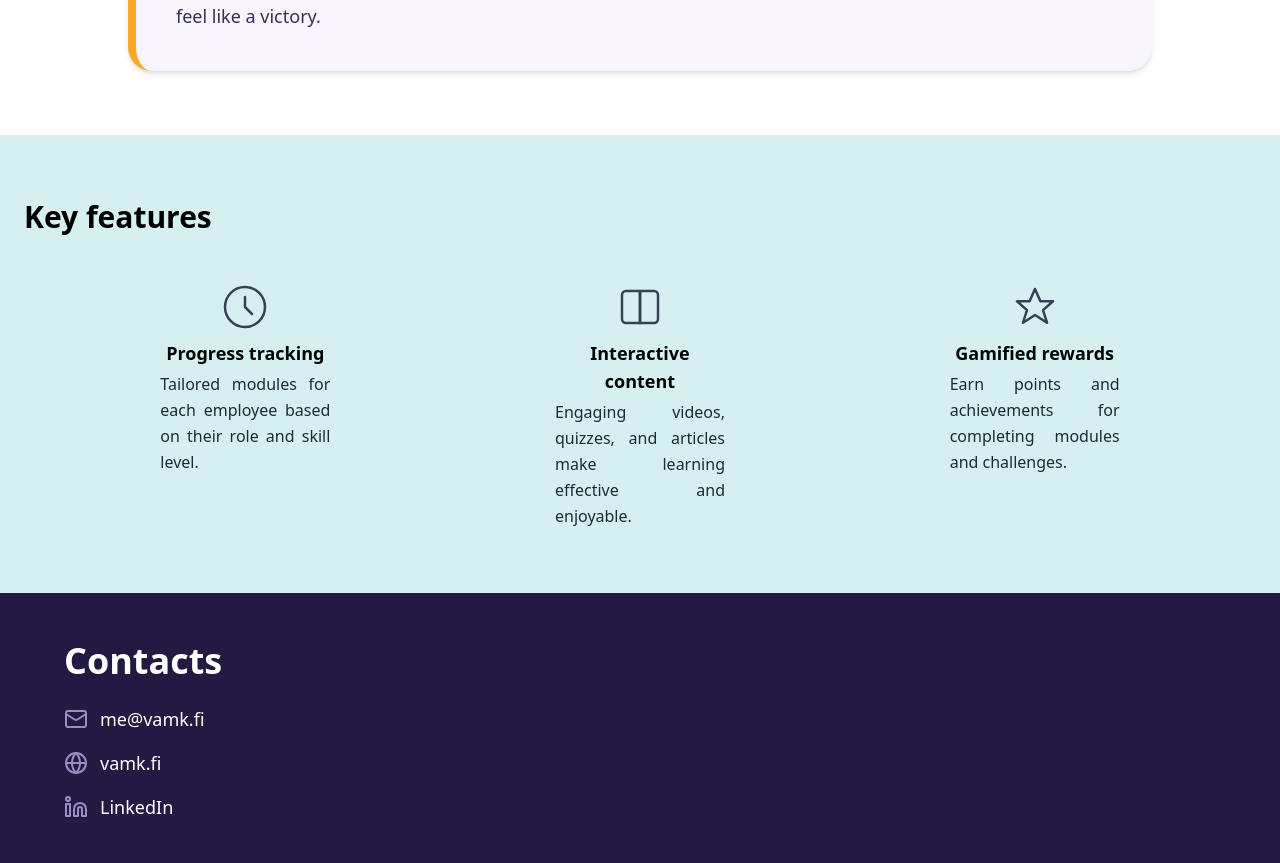
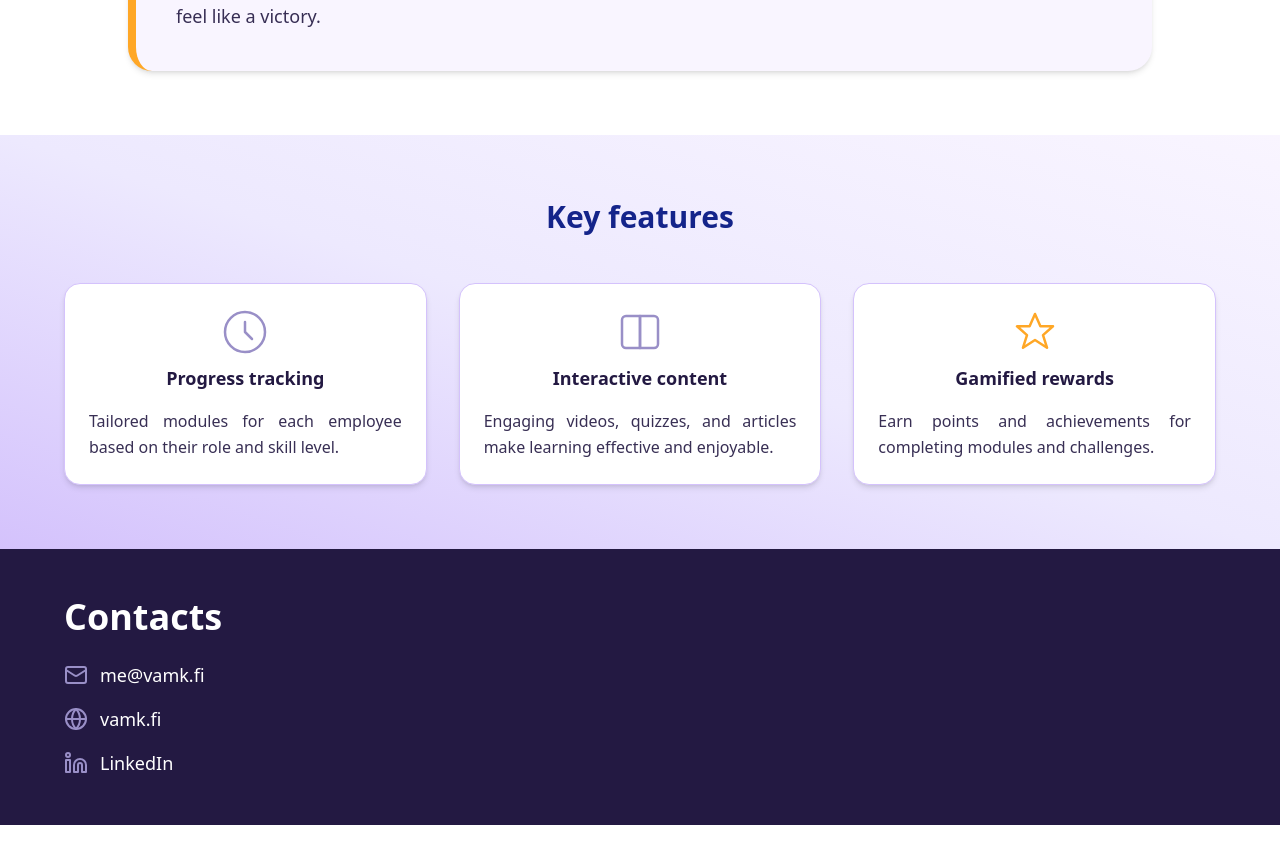
Before and after one commit to phiquangdat/tetra_app, a React app in the folder frontend/: page / in a window 1280 px wide. Shown: the part 1260-2123 px from the top of the page. After the commit the page ends 2085 px from the top, so only its background shows below. Built offline with nearby package versions, Linux system fonts and the light colour scheme; no server answers; the HTML template or start-up script is replaced by a standard one.

Commit message:
Update Features section colors (Homepage)

```diff
--- a/frontend/src/components/common/Icons.tsx
+++ b/frontend/src/components/common/Icons.tsx
@@ -255,14 +255,19 @@ export const UploadAltIcon: React.FC<React.SVGProps<SVGSVGElement>> = (
   </svg>
 );
 
-export const ProgressIcon: React.FC<React.SVGProps<SVGSVGElement>> = (
-  props,
-) => (
+export const ProgressIcon: React.FC<IconProps> = ({
+  width = 30,
+  height = 30,
+  color = '#998FC7',
+  ...props
+}) => (
   <svg
+    width={width}
+    height={height}
     className="h-12 w-12 mb-2 text-gray-700"
     fill="none"
     viewBox="0 0 48 48"
-    stroke="currentColor"
+    stroke={color}
     strokeWidth={2.5}
     {...props}
   >
@@ -271,12 +276,19 @@ export const ProgressIcon: React.FC<React.SVGProps<SVGSVGElement>> = (
   </svg>
 );
 
-export const ContentIcon: React.FC<React.SVGProps<SVGSVGElement>> = (props) => (
+export const ContentIcon: React.FC<IconProps> = ({
+  width = 30,
+  height = 30,
+  color = '#998FC7',
+  ...props
+}) => (
   <svg
+    width={width}
+    height={height}
     className="h-12 w-12 mb-2 text-gray-700"
     fill="none"
     viewBox="0 0 48 48"
-    stroke="currentColor"
+    stroke={color}
     strokeWidth={2.5}
     {...props}
   >
@@ -291,14 +303,19 @@ export const ContentIcon: React.FC<React.SVGProps<SVGSVGElement>> = (props) => (
   </svg>
 );
 
-export const GamifiedIcon: React.FC<React.SVGProps<SVGSVGElement>> = (
-  props,
-) => (
+export const GamifiedIcon: React.FC<IconProps> = ({
+  width = 30,
+  height = 30,
+  color = '#998FC7',
+  ...props
+}) => (
   <svg
+    width={width}
+    height={height}
     className="h-12 w-12 mb-2 text-gray-700"
     fill="none"
     viewBox="0 0 48 48"
-    stroke="currentColor"
+    stroke={color}
     strokeWidth={2.5}
     {...props}
   >
--- a/frontend/src/components/home/Features.tsx
+++ b/frontend/src/components/home/Features.tsx
@@ -3,19 +3,19 @@ import { ContentIcon, GamifiedIcon, ProgressIcon } from '../common/Icons';
 
 const features = [
   {
-    icon: <ProgressIcon />,
+    icon: <ProgressIcon width={48} height={48} />,
     title: 'Progress tracking',
     description:
       'Tailored modules for each employee based on their role and skill level.',
   },
   {
-    icon: <ContentIcon />,
+    icon: <ContentIcon width={48} height={48} />,
     title: 'Interactive content',
     description:
       'Engaging videos, quizzes, and articles make learning effective and enjoyable.',
   },
   {
-    icon: <GamifiedIcon />,
+    icon: <GamifiedIcon width={48} height={48} color="#FFA726" />,
     title: 'Gamified rewards',
     description:
       'Earn points and achievements for completing modules and challenges.',
@@ -23,22 +23,29 @@ const features = [
 ];
 
 const Features: React.FC = () => (
-  <section id="features" className="w-full py-16 px-6 bg-[#d6f0f2]">
-    <h2 className="text-3xl font-bold mb-12 text-left">Key features</h2>
-    <div className="grid grid-cols-1 md:grid-cols-3 gap-8 max-w-6xl mx-auto">
+  <section
+    id="features"
+    className="w-full px-6 py-16 bg-gradient-to-bl from-cardBackground via-[#EDE9FE] to-highlight"
+  >
+    <div className="max-w-6xl mx-auto">
+      <h2 className="text-3xl font-bold mb-12 text-center text-surface">
+        Key features
+      </h2>
+      <div className="grid grid-cols-1 md:grid-cols-3 gap-8">
         {features.map((feature, index) => (
           <div
             key={index}
-          className="flex flex-col items-center text-center space-y-4 w-[170px] mx-auto"
+            className="bg-white rounded-2xl p-6 shadow-md border border-highlight flex flex-col items-center text-center space-y-4"
           >
             {feature.icon}
-          <h3 className="text-lg font-bold mb-1 w-full">{feature.title}</h3>
-          <p className="text-gray-800 text-base leading-relaxed w-full text-justify">
+            <h3 className="text-lg font-bold text-primary">{feature.title}</h3>
+            <p className="text-base leading-relaxed text-primary opacity-90 text-justify">
               {feature.description}
             </p>
           </div>
         ))}
       </div>
+    </div>
   </section>
 );
 
```
Lines whose indentation alone changed are shown as unchanged.
